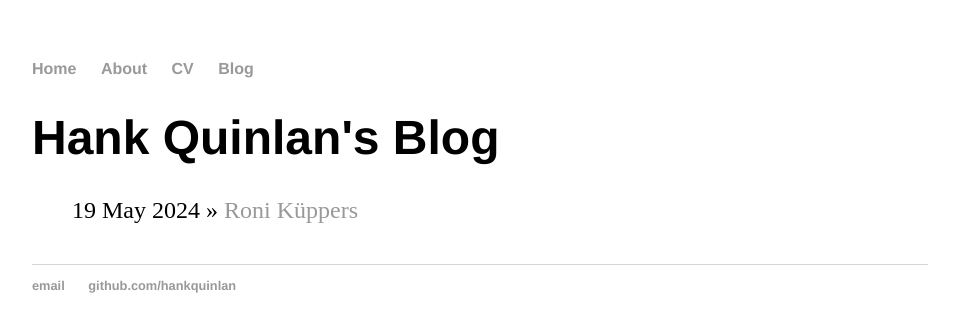
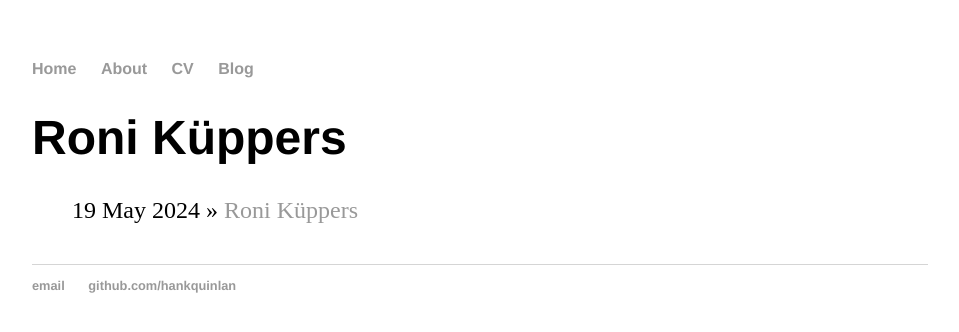
Before and after one commit to RKuppers/RKuppers.github.io, a Jekyll site: the page built from blog/index.html, in a window 1280 px wide. Shown: the top 332 px of the page, without its empty margins (160-1119 px from the left). Built offline with Jekyll 4.4.1, drawn with Linux system fonts in a browser that asks for light colours.

Commit message:
Update index.html

```diff
--- a/blog/index.html
+++ b/blog/index.html
@@ -1,6 +1,6 @@
 ---
 layout: default
-title: Hank Quinlan's Blog
+title: Roni Küppers
 ---
 	<h1>{{ page.title }}</h1>
 	<ul class="posts">
```
